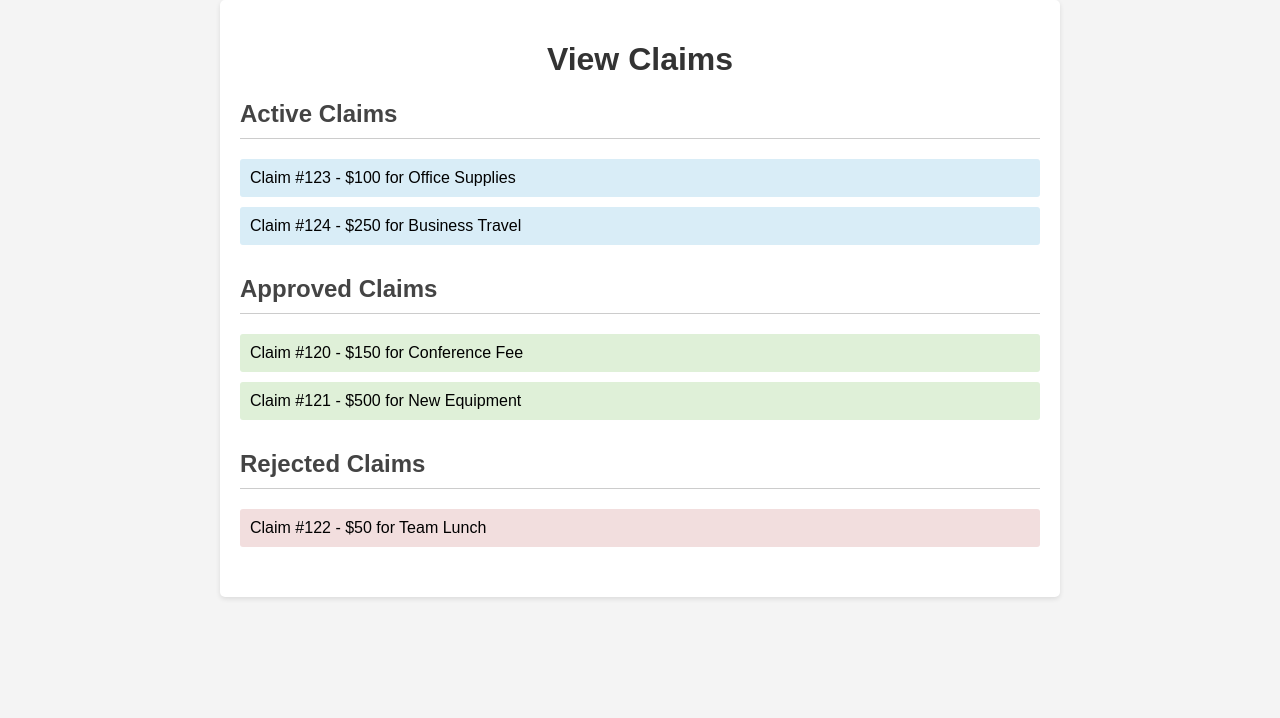
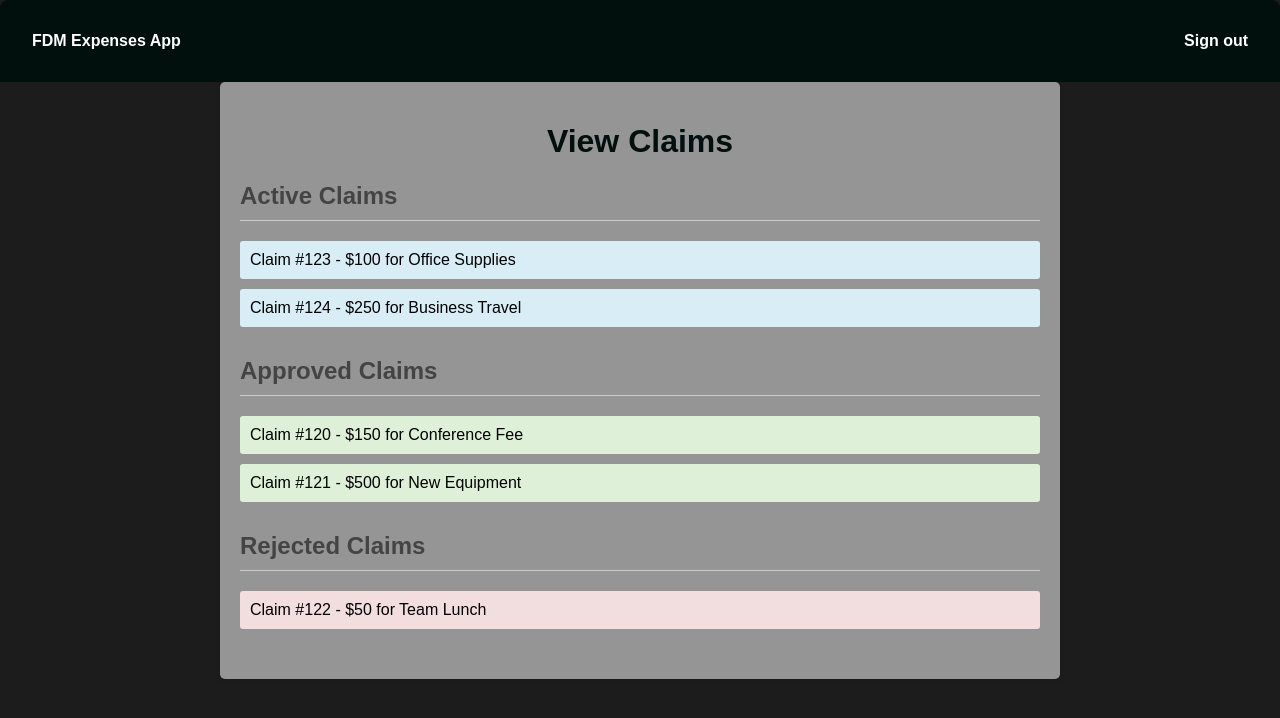
Before and after one commit to keerthanajn/ExpensesApp, a Next.js app: page /view in a window 1280 px wide. Shown: the top 718 px of the page. Built offline with nearby package versions, Linux system fonts and the light colour scheme.

Commit message:
latest version

```diff
--- a/app/login/login.css
+++ b/app/login/login.css
@@ -1,12 +1,12 @@
 /*Styling for the body*/
 body{
     font-family:sans-serif;
-    background-color: #508D9E;
+    background-color: #1c1c1c;
 }
 
 /*Styling for the form element*/
 form{
-    background-color: #79D6EC;
+    background-color: #959595;
     margin-left: 20%;
     margin-right: 20%;
 }
@@ -42,6 +42,6 @@ legend{
 }
 
 h1{
-    background-color: #03233F;
+    background-color: #01100c;
     color: white;
 }
--- a/app/reviews/review.css
+++ b/app/reviews/review.css
@@ -0,0 +1,98 @@
+
+header
+{
+    background-color: #01100c;
+    color: white;
+    display: flex;
+    justify-content: space-between;
+    width: 100%;
+    font-weight: bold;
+}
+a
+{
+    color: white; /* Text color for the links */
+    text-decoration: none; /* No underline */
+}
+.header_item
+{
+    margin-left: 1rem;
+    margin-right: 1rem;
+}
+/*Styling for the body*/
+body{
+    font-family:sans-serif;
+    background-color: #1c1c1c;
+    margin: 0rem;
+}
+
+/*Styling for the form element*/
+form{
+    background-color: #959595;
+    margin-top: 3rem;
+    margin-left: 20%;
+    margin-right: 20%;
+    padding-right: 7rem;
+    padding-left: 7rem;
+    padding-bottom: 3rem;
+    padding-top: 3rem;
+    display: grid;
+    grid-template-areas:
+    'legend legend'
+    'subject_textbox subject_textbox'
+    'description_textbox description_textbox'
+    'clear_button submit_button'
+    ;
+}
+legend
+{
+    grid-area: legend;
+    text-align: center;
+    font-size: 2em;
+    color: rgb(0, 0, 0);
+    font-family:'Roboto Mono', monospace;
+    margin-bottom: 1rem;
+    font-weight: bold;
+}
+#subject_textbox
+{
+    grid-area: subject_textbox;
+    height: 3rem;
+}
+#description_textbox
+{
+    grid-area: description_textbox;
+    height: 7rem;
+    resize: none;
+}
+#clear_button
+{
+    grid-area: clear_button;
+    height: 2rem;
+}
+#submit_button
+{
+    grid-area: submit_button;
+    height: 2rem;
+}
+
+.inputbox
+{
+    font-size: large;
+    font-family:'Roboto Mono', monospace ;
+    border:unset;
+    border-bottom: 1.5pt solid grey;
+    margin-bottom: 1rem;
+    padding: 1rem;
+    background-color: #f7f7f7;
+    border-radius: 4px;
+}
+button
+{
+    border-radius: 4px;
+    background-color: white;
+    border: none;
+    font-size: large;
+    font-family:'Roboto Mono', monospace ;
+    font-weight: bold;
+
+}
--- a/app/submit/page.js
+++ b/app/submit/page.js
@@ -1,5 +1,5 @@
 import React from 'react';
-import './submit.css';
+import './submit.css'; // Make sure to create an appropriate App.css file for styles
 
 export default function Submit(){
 
--- a/app/submit/submit.css
+++ b/app/submit/submit.css
@@ -1,7 +1,7 @@
 /* General body styling */
 body {
   font-family: sans-serif;
-    background-color: #508D9E; /* Blueish background color for the body */
+  background-color: #1c1c1c; /* Blueish background color for the body */
   margin: 0;
   display: flex;
   justify-content: center;
@@ -11,16 +11,20 @@ body {
 
 /* Container for the entire form area */
 .container {
-    background-color: #79D6EC; /* Light blue background color for the container */
+  background-color: #959595; /* Light blue background color for the container */
   width: 60%; /* Container takes up 60% of the body width */
   border-radius: 10px;
   padding: 2em;
   box-shadow: 0 4px 8px rgba(0, 0, 0, 0.2);
 }
 
+#notes
+{
+resize: none;
+}
 /* Header styles with user profile and navigation */
 header {
-    background-color: #03233F; /* Dark blue background for the header */
+  background-color: #01100c; /* Dark blue background for the header */
   color: white;
   padding: 1em;
   border-radius: 8px 8px 0 0; /* Only round the top corners */
--- a/app/view/page.js
+++ b/app/view/page.js
@@ -5,6 +5,8 @@ export default function View(){
 
   return (
     <body>
+        <header><p class="header_item">FDM Expenses App</p> <p class="header_item"><a href="#home">Sign out</a></p></header>
+
         <div class="claims-container">
             <h1>View Claims</h1>
             <div class="claims-section" id="active-claims">
--- a/app/view/view.css
+++ b/app/view/view.css
@@ -1,21 +1,41 @@
 body {
     font-family: Arial, sans-serif;
-    background-color: #f4f4f4;
+    background-color: #1c1c1c;
     margin: 0;
     padding: 0;
   }
+  header {
+    background-color: #01100c; /* Dark blue background for the header */
+    color: white;
+    padding: 1em;
+    border-radius: 8px 8px 0 0; /* Only round the top corners */
+    display: flex;
+    justify-content: space-between;
+    align-items: center;
+    font-weight: bold;
+  }
+  .header_item
+{
+    margin-left: 1rem;
+    margin-right: 1rem;
+}
+header a
+{
+    color: white; /* Text color for the links */
+    text-decoration: none; /* No underline */
+}
 
   .claims-container {
     max-width: 800px;
     margin: auto;
     padding: 20px;
-    background-color: #fff;
+    background-color: #959595;
     border-radius: 5px;
     box-shadow: 0 2px 5px rgba(0, 0, 0, 0.1);
   }
 
   h1 {
-    color: #333;
+    color: #01100c;
     text-align: center;
   }
 
```
Also changed, not shown: app/reviews/review.js (+4 -4 lines). Lines whose indentation alone changed are shown as unchanged.
